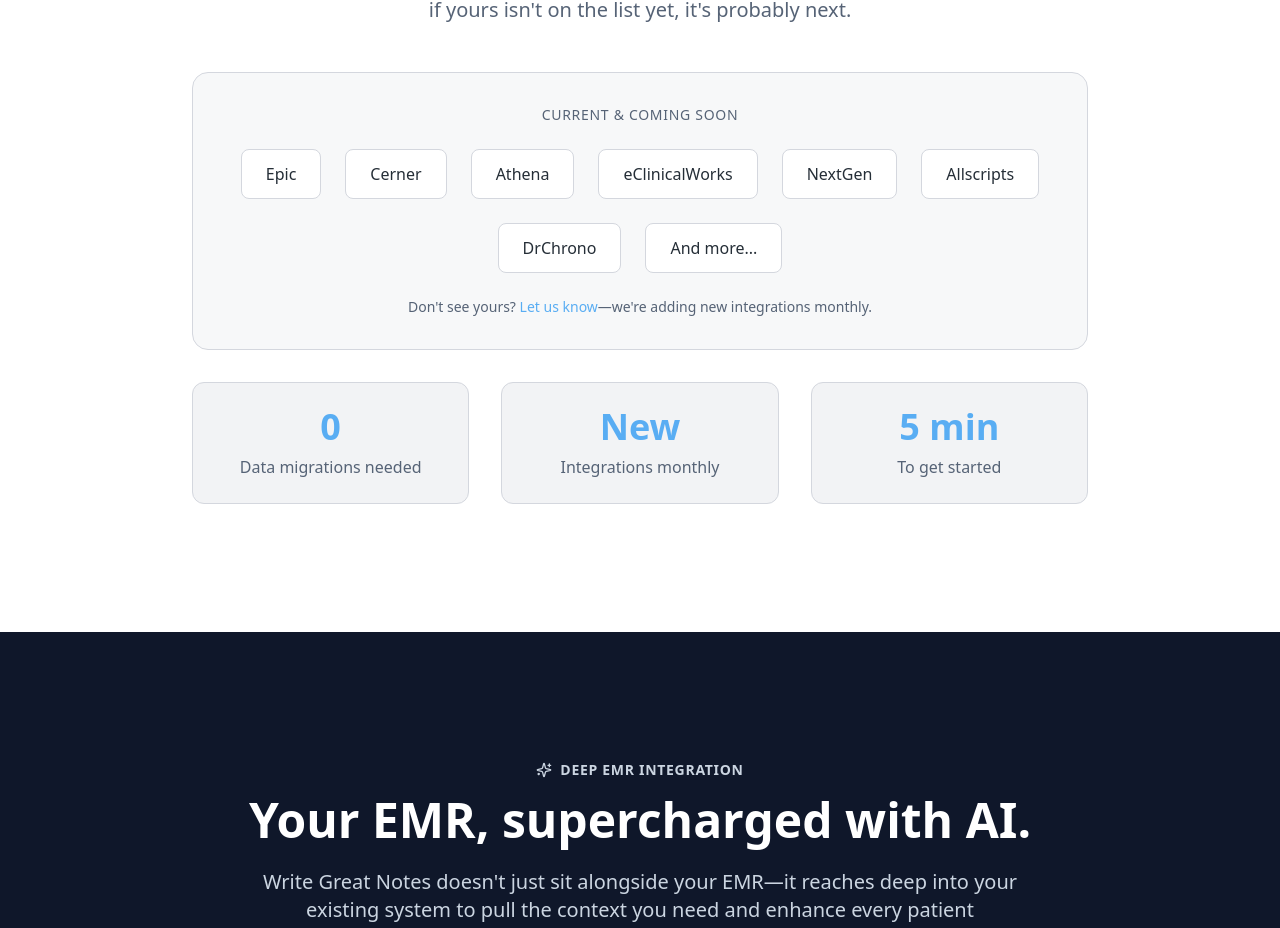
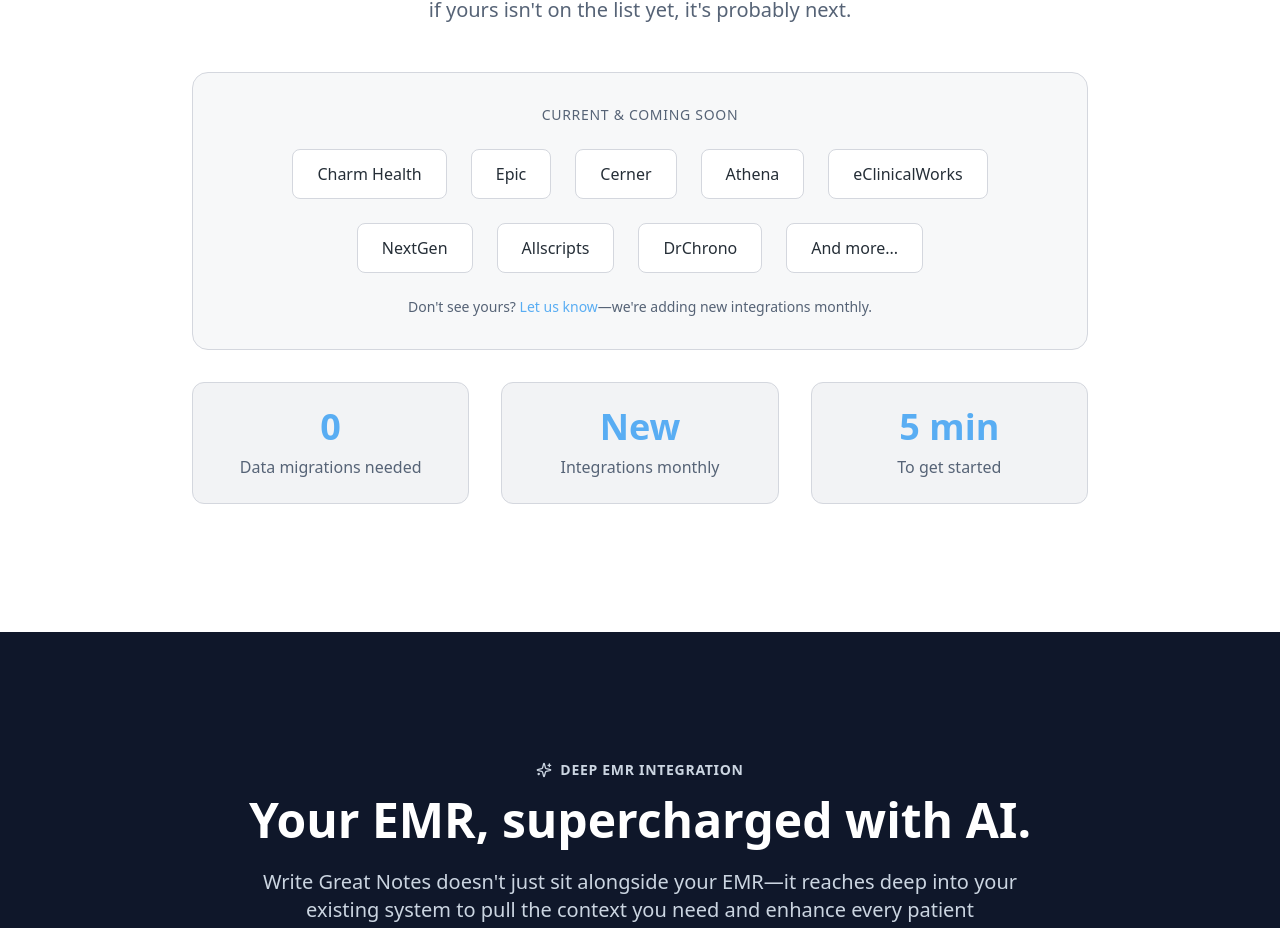
Before and after one commit to Pound-of-Cure-LLC/write-great-notes-web, a Next.js app: page / in a window 1280 px wide. Shown: the part 3728-4656 px from the top of the page. Built offline with nearby package versions, Linux system fonts and the light colour scheme; no server answers.

Commit message:
Add Charm Health to EMR integrations list

```diff
--- a/app/(marketing)/page.tsx
+++ b/app/(marketing)/page.tsx
@@ -375,7 +375,7 @@
             <div className="bg-muted/30 rounded-2xl p-8 border border-border mb-8">
               <p className="text-sm text-muted-foreground uppercase tracking-wider mb-6">Current & Coming Soon</p>
               <div className="flex flex-wrap justify-center gap-6">
-                {["Epic", "Cerner", "Athena", "eClinicalWorks", "NextGen", "Allscripts", "DrChrono", "And more..."].map((emr) => (
+                {["Charm Health", "Epic", "Cerner", "Athena", "eClinicalWorks", "NextGen", "Allscripts", "DrChrono", "And more..."].map((emr) => (
                   <div
                     key={emr}
                     className="px-6 py-3 bg-card rounded-lg border border-border text-foreground font-medium"
```
